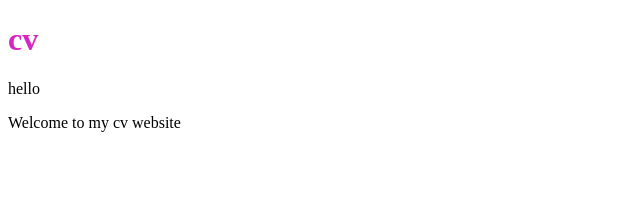
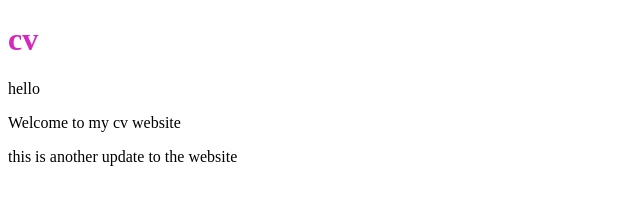
Before and after one commit to alsaadi-alaa/cv, a plain HTML site: page index.html in a window 1280 px wide. Shown: the whole page, without its empty margins (0-640 px from the left). Drawn offline with Linux system fonts and the light colour scheme.

Commit message:
updated main site

```diff
--- a/index.html
+++ b/index.html
@@ -10,6 +10,7 @@
     <h1> cv </h1>
     <p>hello</p>
     <p>Welcome to my cv website</p>
+    <p>this is another update to the website</p>
 
 
 
```
